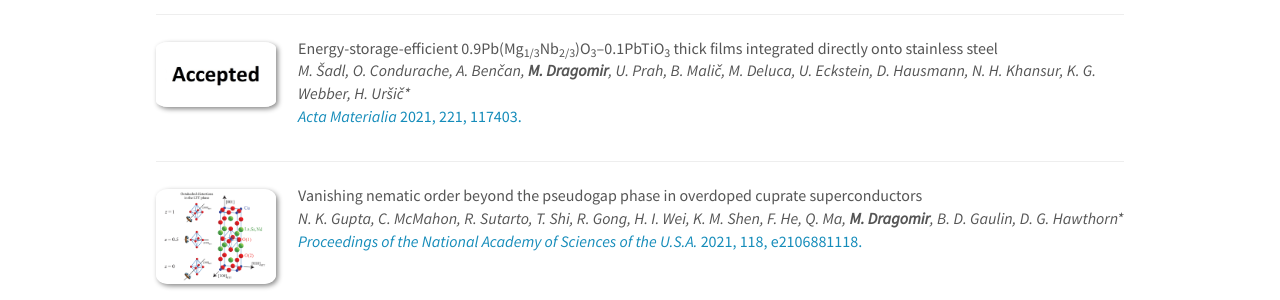
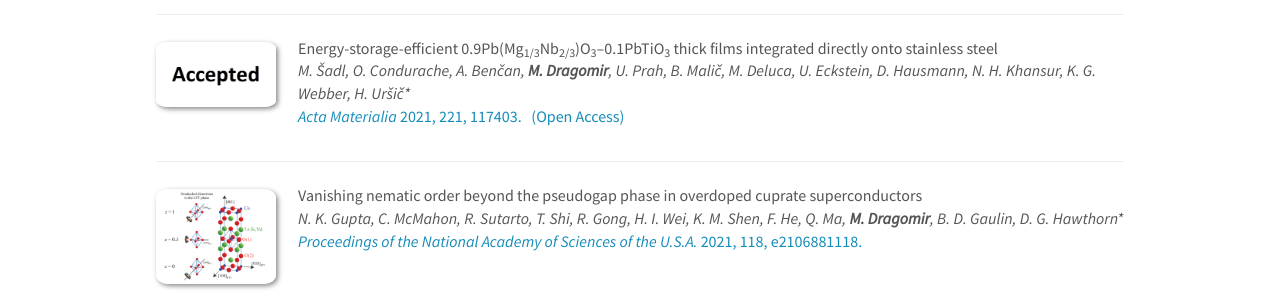
Before and after one commit to eccl-jsi/eccl-jsi.github.io, a Jekyll site: the page built from _pages/publications.md, in a window 1280 px wide and 900 px high, scrolled down 1565 px. Shown: the part 154-454 px from the top of the window. Built offline with Jekyll 4.4.1, drawn with Linux system fonts in a browser that asks for light colours; nearby versions of some CDN libraries.

Commit message:
Update publist.yml

```diff
--- a/_data/publist.yml
+++ b/_data/publist.yml
@@ -14,7 +14,7 @@
   highlight: 0
   image: Accepted.jpg
   link:
-    display: "<i>Acta Materialia</i> 2021, 221, 117403."
+    display: "<i>Acta Materialia</i> 2021, 221, 117403. &nbsp;&nbsp;(Open Access)"
     url: "https://doi.org/10.1016/j.actamat.2021.117403"
   title: "Energy-storage-efficient 0.9Pb(Mg<sub>1/3</sub>Nb<sub>2/3</sub>)O<sub>3</sub>–0.1PbTiO<sub>3</sub> thick films integrated directly onto stainless steel"
 -
```
